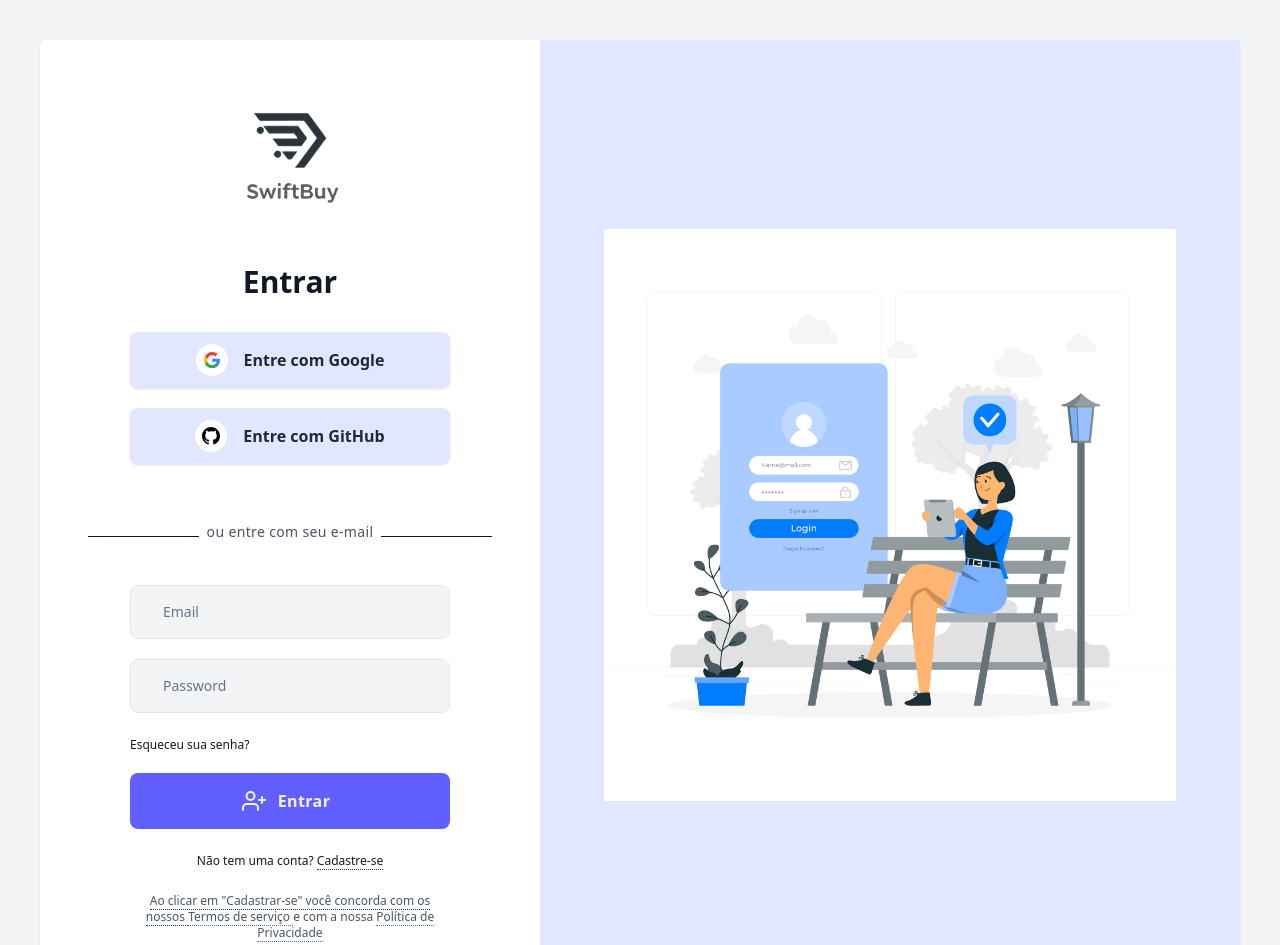
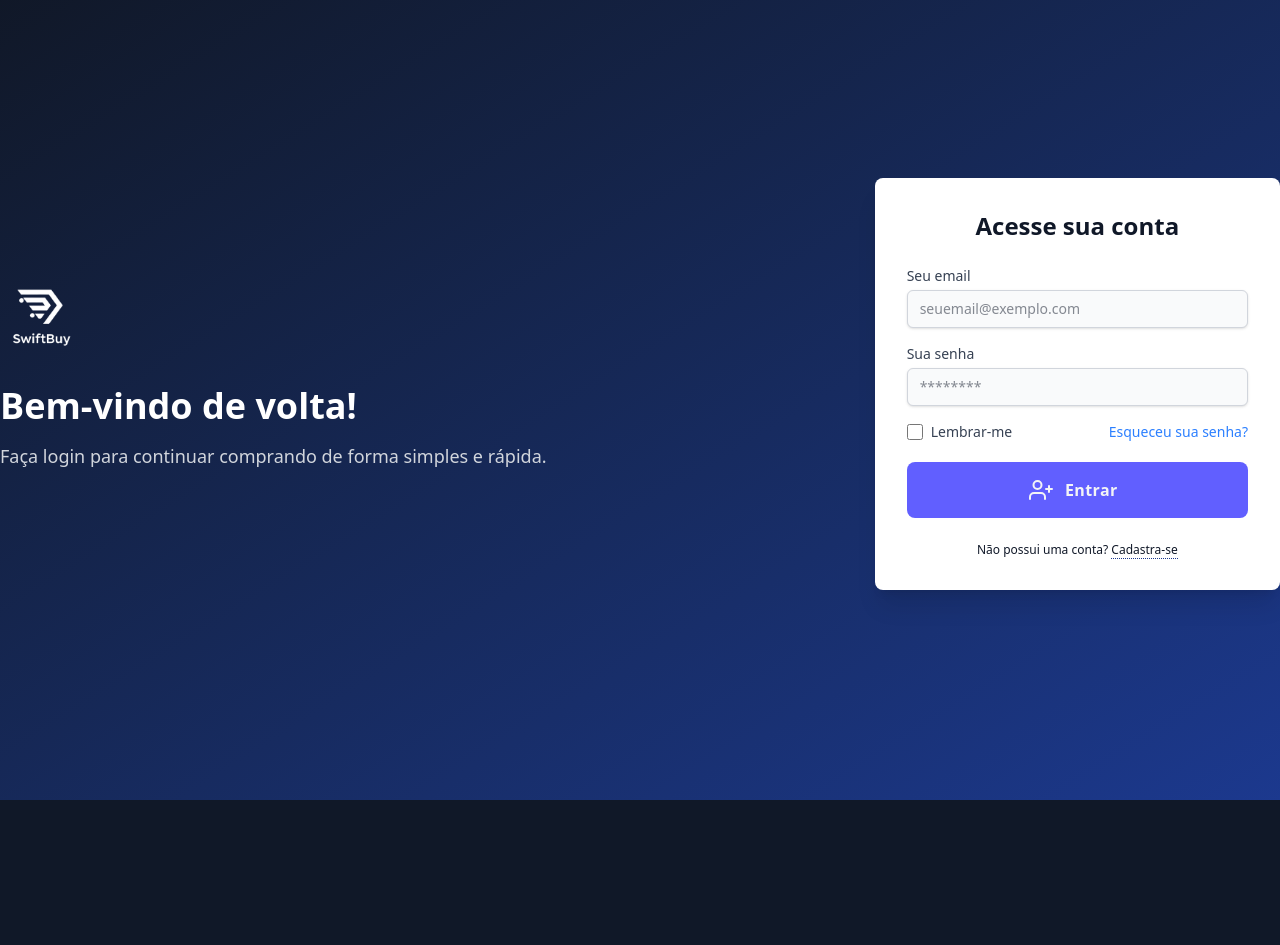
Before and after one commit to maisamarall/SwiftBuy-, a plain HTML site: page login.html in a window 1280 px wide. Shown: the top 945 px of the page. After the commit the page ends 800 px from the top, so only its background shows below. Drawn offline with nearby package versions, Linux system fonts and the light colour scheme.

Commit message:
Finalizado a tela cadastro/login

```diff
--- a/login.html
+++ b/login.html
@@ -3,76 +3,42 @@
 <head>
     <meta charset="UTF-8">
     <meta name="viewport" content="width=device-width, initial-scale=1.0">
-    <link rel="shortcut icon" href="assets/imgs/Logo-SwifyBuy.png" type="image/x-icon">
     <script src="https://cdn.jsdelivr.net/npm/@tailwindcss/browser@4"></script>
-    <title>SwitiBuy - Compra Rapída</title>
+    <title>SwiftBuy - Compra Rapída</title>
 </head>
-<body>
-<div class="min-h-screen bg-gray-100 text-gray-900 flex justify-center">
-    <div class="max-w-screen-xl m-0 sm:m-10 bg-white shadow sm:rounded-lg flex justify-center flex-1">
-        <div class="lg:w-1/2 xl:w-5/12 p-6 sm:p-12">
+<body class="bg-gray-900 text-white font-sans">
+    <div class="relative min-h-screen flex items-center justify-center bg-gradient-to-br from-gray-900 to-blue-900">
+        <div class="container mx-auto px-4 md:px-0">
+            <div class="grid grid-cols-1 md:grid-cols-2 lg:grid-cols-3 gap-8">
+                <div class="lg:col-span-2 flex flex-col justify-center items-center md:items-start text-center md:text-left">
+                    <div class="mb-8">
+                        <img src="assets/imgs/Logo-navegação.png" alt="Logo SwiftBuy" class="h-20 mx-auto md:mx-0">
+                    </div>
+                    <h1 class="text-3xl md:text-4xl font-bold mb-4">Bem-vindo de volta!</h1>
+                    <p class="text-lg text-gray-300 mb-6">Faça login para continuar comprando de forma simples e rápida.</p>
+                </div>
+                <div class="bg-white text-gray-900 rounded-lg shadow-xl p-8">
+                    <h2 class="text-2xl font-bold mb-6 text-center">Acesse sua conta</h2>
+                    <form class="space-y-4">
                         <div>
-                <img src="assets/imgs/Logo-SwifyBuy.png" alt="Logo SwityBuy"
-                    class="w-32 mx-auto" />
+                            <label for="email" class="block text-sm font-medium text-gray-700">Seu email</label>
+                            <input type="email" id="email" class="mt-1 block w-full py-2 px-3 border border-gray-300 bg-gray-50 rounded-md shadow-sm focus:outline-none focus:ring-blue-500 focus:border-blue-500 sm:text-sm" placeholder="seuemail@exemplo.com">
                         </div>
-            <div class="mt-12 flex flex-col items-center">
-                <h1 class="text-2xl xl:text-3xl font-extrabold">
-                    Entrar
-                </h1>
-                <div class="w-full flex-1 mt-8">
-                    <div class="flex flex-col items-center">
-                        <button
-                            class="w-full max-w-xs font-bold shadow-sm rounded-lg py-3 bg-indigo-100 text-gray-800 flex items-center justify-center transition-all duration-300 ease-in-out focus:outline-none hover:shadow focus:shadow-sm focus:shadow-outline">
-                            <div class="bg-white p-2 rounded-full">
-                                <svg class="w-4" viewBox="0 0 533.5 544.3">
-                                    <path
-                                        d="M533.5 278.4c0-18.5-1.5-37.1-4.7-55.3H272.1v104.8h147c-6.1 33.8-25.7 63.7-54.4 82.7v68h87.7c51.5-47.4 81.1-117.4 81.1-200.2z"
-                                        fill="#4285f4" />
-                                    <path
-                                        d="M272.1 544.3c73.4 0 135.3-24.1 180.4-65.7l-87.7-68c-24.4 16.6-55.9 26-92.6 26-71 0-131.2-47.9-152.8-112.3H28.9v70.1c46.2 91.9 140.3 149.9 243.2 149.9z"
-                                        fill="#34a853" />
-                                    <path
-                                        d="M119.3 324.3c-11.4-33.8-11.4-70.4 0-104.2V150H28.9c-38.6 76.9-38.6 167.5 0 244.4l90.4-70.1z"
-                                        fill="#fbbc04" />
-                                    <path
-                                        d="M272.1 107.7c38.8-.6 76.3 14 104.4 40.8l77.7-77.7C405 24.6 339.7-.8 272.1 0 169.2 0 75.1 58 28.9 150l90.4 70.1c21.5-64.5 81.8-112.4 152.8-112.4z"
-                                        fill="#ea4335" />
-                                </svg>
+                        <div>
+                            <label for="senha" class="block text-sm font-medium text-gray-700">Sua senha</label>
+                            <input type="password" id="senha" class="mt-1 block w-full py-2 px-3 border border-gray-300 bg-gray-50 rounded-md shadow-sm focus:outline-none focus:ring-blue-500 focus:border-blue-500 sm:text-sm" placeholder="********">
                         </div>
-                            <span class="ml-4">
-                                Entre com Google
-                            </span>
-                        </button>
-
-                        <button
-                            class="w-full max-w-xs font-bold shadow-sm rounded-lg py-3 bg-indigo-100 text-gray-800 flex items-center justify-center transition-all duration-300 ease-in-out focus:outline-none hover:shadow focus:shadow-sm focus:shadow-outline mt-5">
-                            <div class="bg-white p-1 rounded-full">
-                                <svg class="w-6" viewBox="0 0 32 32">
-                                    <path fill-rule="evenodd"
-                                        d="M16 4C9.371 4 4 9.371 4 16c0 5.3 3.438 9.8 8.207 11.387.602.11.82-.258.82-.578 0-.286-.011-1.04-.015-2.04-3.34.723-4.043-1.609-4.043-1.609-.547-1.387-1.332-1.758-1.332-1.758-1.09-.742.082-.726.082-.726 1.203.086 1.836 1.234 1.836 1.234 1.07 1.836 2.808 1.305 3.492 1 .11-.777.422-1.305.762-1.605-2.664-.301-5.465-1.332-5.465-5.93 0-1.313.469-2.383 1.234-3.223-.121-.3-.535-1.523.117-3.175 0 0 1.008-.32 3.301 1.23A11.487 11.487 0 0116 9.805c1.02.004 2.047.136 3.004.402 2.293-1.55 3.297-1.23 3.297-1.23.656 1.652.246 2.875.12 3.175.77.84 1.231 1.91 1.231 3.223 0 4.61-2.804 5.621-5.476 5.922.43.367.812 1.101.812 2.219 0 1.605-.011 2.898-.011 3.293 0 .32.214.695.824.578C24.566 25.797 28 21.3 28 16c0-6.629-5.371-12-12-12z" />
-                                </svg>
+                        <div class="flex items-center justify-between">
+                            <div class="flex items-start">
+                                <div class="flex items-center h-5">
+                                    <input id="remember" type="checkbox" class="focus:ring-blue-500 h-4 w-4 text-blue-600 border-gray-300 rounded">
                                 </div>
-                            <span class="ml-4">
-                                <a href="https://github.com/">Entre com GitHub </a>
-                            </span>
-                        </button>
-                    </div>
-
-                    <div class="my-12 border-b text-center">
-                        <div
-                            class="leading-none px-2 inline-block text-sm text-gray-600 tracking-wide font-medium bg-white transform translate-y-1/2">
-                            ou entre com seu  e-mail
+                                <div class="ml-2 text-sm">
+                                    <label for="remember" class="text-gray-700">Lembrar-me</label>
                                 </div>
                             </div>
-
-                    <div class="mx-auto max-w-xs">
-                        <input
-                            class="w-full px-8 py-4 rounded-lg font-medium bg-gray-100 border border-gray-200 placeholder-gray-500 text-sm focus:outline-none focus:border-gray-400 focus:bg-white"
-                            type="email" placeholder="Email" />
-                        <input
-                            class="w-full px-8 py-4 rounded-lg font-medium bg-gray-100 border border-gray-200 placeholder-gray-500 text-sm focus:outline-none focus:border-gray-400 focus:bg-white mt-5"
-                            type="password" placeholder="Password" />
-                            <p class="mt-6 text-xs text-gray-900 ">Esqueceu sua senha?</p>
+                            <a href="#" class="text-sm text-blue-500 hover:underline">Esqueceu sua senha?</a>
+                        </div>
                         <button
                             class="mt-5 tracking-wide font-semibold bg-indigo-500 text-gray-100 w-full py-4 rounded-lg hover:bg-indigo-700 transition-all duration-300 ease-in-out flex items-center justify-center focus:shadow-outline focus:outline-none">
                             <svg class="w-6 h-6 -ml-2" fill="none" stroke="currentColor" stroke-width="2"
@@ -85,31 +51,19 @@
                                 <a href="index.html">Entrar </a>
                             </span>
                         </button>
+                    </form>
                     <p class="mt-6 text-xs text-gray-900 text-center">
-                            Não tem uma conta?
+                        Não possui uma conta?
                         <a href="register.html" class="border-b border-blue-900 border-dotted">
-                                 Cadastre-se
-                        <p class="mt-6 text-xs text-gray-600 text-center">
-                            Ao clicar em "Cadastrar-se" você concorda com os nossos
-                            <a href="#" class="border-b border-gray-500 border-dotted">
-                                 Termos de serviço
-                            </a>
-                            e com a nossa
-                            <a href="#" class="border-b border-gray-500 border-dotted">
-                                Política de Privacidade
+                             Cadastra-se
                         </a>
                     </p>
                 </div>
+                <div class="hidden lg:block">
                     </div>
             </div>
         </div>
-        <div class="flex-1 bg-indigo-100 text-center hidden lg:flex">
-            <div class="m-12 xl:m-16 w-full bg-contain bg-center bg-no-repeat"
-                style="background-image: url(assets/imgs/ilustração.jpg);">
+
     </div>
-        </div>
-    </div>
-</div>
-<script src="script.js"></script>
 </body>
 </html>
```
Also changed, not shown: register.html (added, +65 -0 lines), assets/imgs/Logo-navegação.png (added). Lines whose indentation alone changed are shown as unchanged.
